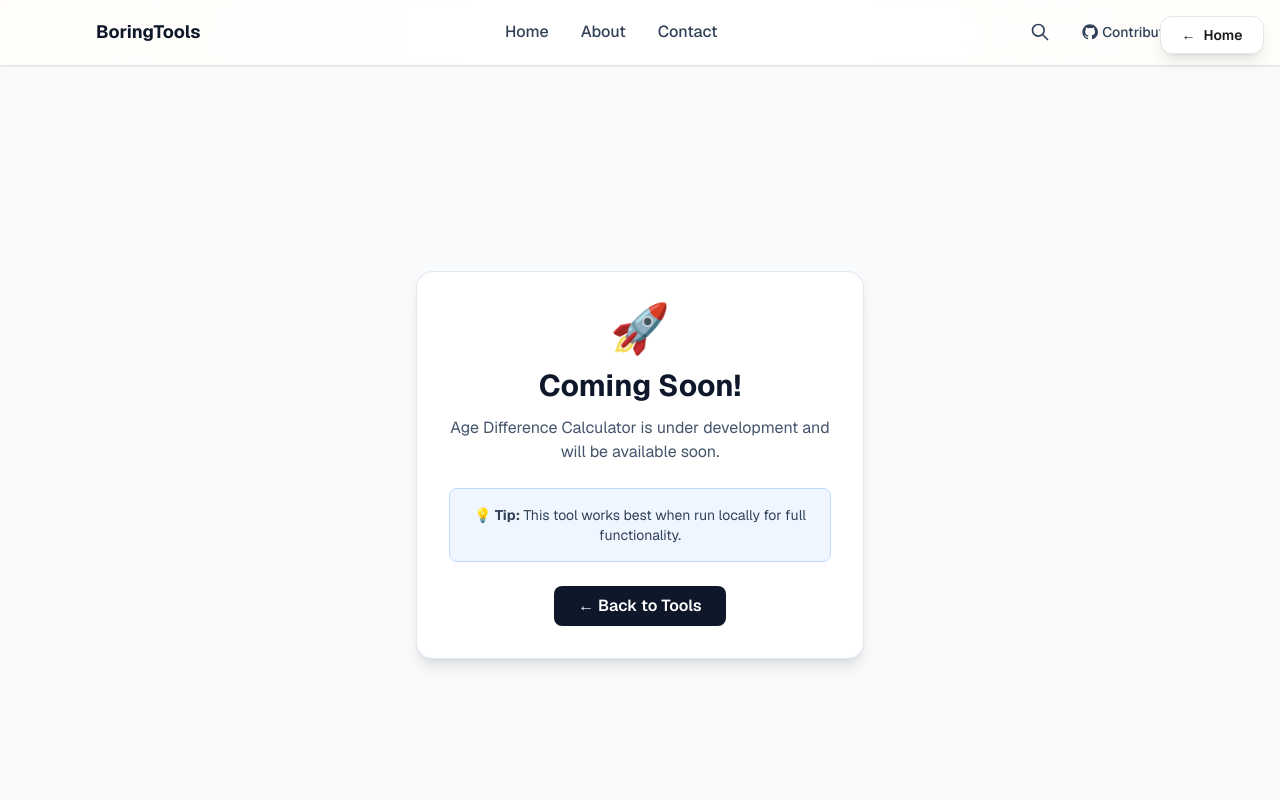
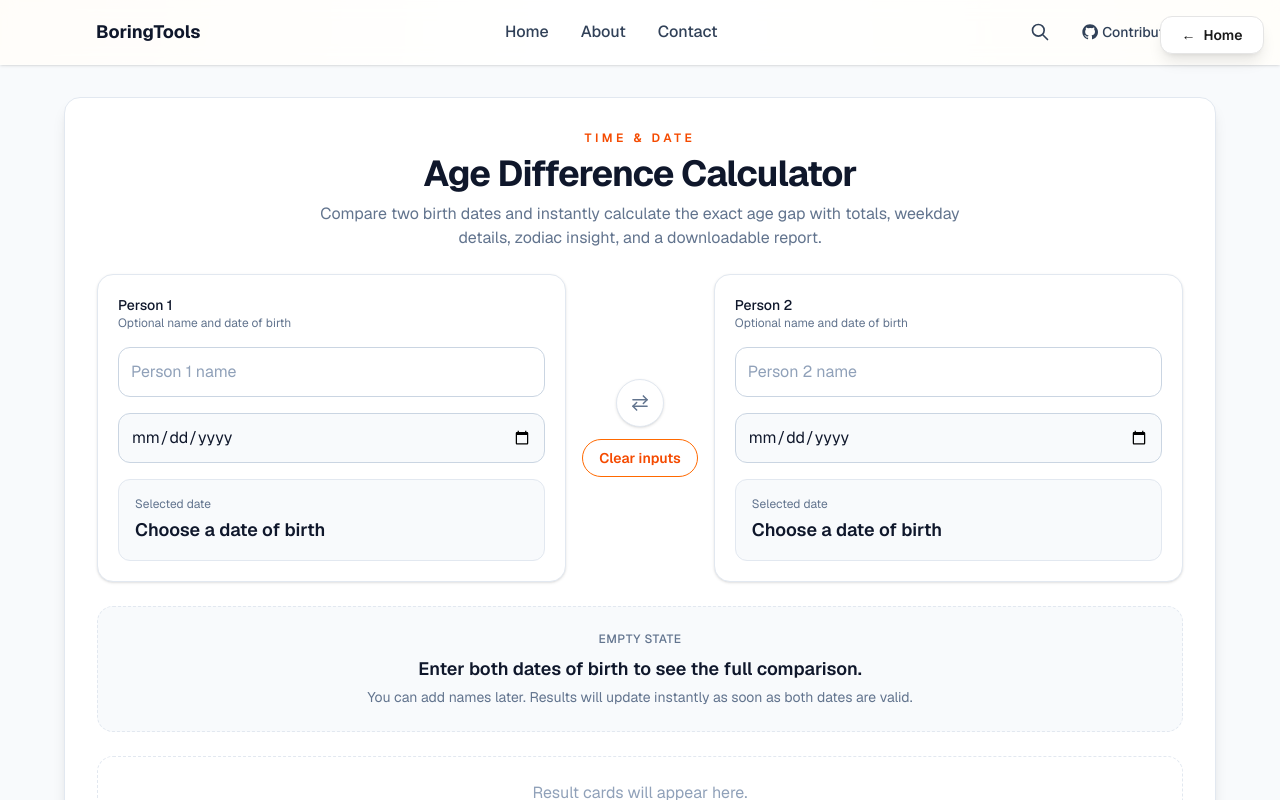
Before and after one commit to ius-sharma/boring-tools, a Next.js app: page /age-difference-calculator in a window 1280 px wide. Shown: the top 800 px of the page. Built offline with nearby package versions, Linux system fonts and the light colour scheme.

Commit message:
Promote age difference calculator to live

```diff
--- a/app/age-difference-calculator/page.jsx
+++ b/app/age-difference-calculator/page.jsx
@@ -5,7 +5,7 @@ import { useEffect, useMemo, useRef, useState } from "react";
 
 const DAY_MS = 86400000;
 const NUMBER_FORMAT = new Intl.NumberFormat("en-IN");
-const TOOL_STATUS = "upcoming";
+const TOOL_STATUS = "live";
 
 function parseDateInput(value) {
   if (!value) {
@@ -389,7 +389,7 @@ export default function AgeDifferenceCalculatorPage() {
   const skeletonVisible = Boolean(canUseResults && isAnimating);
 
   return (
-    <div className="min-h-screen bg-slate-50 flex items-center justify-center p-4 font-sans">
+    <div className="min-h-screen bg-slate-50 flex items-start justify-center p-4 sm:py-8 font-sans">
       <div className="bg-white shadow-lg rounded-2xl p-5 sm:p-8 w-full max-w-6xl border border-slate-200 flex flex-col gap-6">
         <div className="flex flex-col gap-2 items-center text-center">
           <p className="text-xs font-semibold uppercase tracking-[0.3em] text-orange-600">Time & Date</p>
--- a/app/page.jsx
+++ b/app/page.jsx
@@ -12,7 +12,7 @@ const tools = [
   { id: "can-i-trust-this-website", name: "Can I Trust This Website?", href: "/can-i-trust-this-website", category: "Security", description: "Check website trust signals before you share anything sensitive.", status: "Live", isNew: true },
   { id: "age-calculator", name: "Age Calculator", href: "/age-calculator", category: "Utility", description: "Calculate age from date of birth.", status: "Live" },
   { id: "birthday-countdown", name: "Birthday Countdown", href: "/birthday-countdown", category: "Time & Date", description: "Track time remaining until your next birthday.", status: "Live", isNew: true, isFeatured: true },
-  { id: "age-difference-calculator", name: "Age Difference Calculator", href: "/age-difference-calculator", category: "Time & Date", description: "Compare two birth dates and calculate the exact age gap.", status: "Upcoming", isNew: true },
+  { id: "age-difference-calculator", name: "Age Difference Calculator", href: "/age-difference-calculator", category: "Time & Date", description: "Compare two birth dates and calculate the exact age gap.", status: "Live", isNew: true, isFeatured: true },
   { id: "discount-calculator", name: "Discount Calculator", href: "/discount-calculator", category: "Finance", description: "Calculate discounts, savings, taxes, and final payable amounts.", status: "Upcoming", isNew: true },
   { id: "qr-generator", name: "QR Generator", href: "/qr-generator", category: "Developer", description: "Generate downloadable QR from text.", status: "Live" },
   { id: "unit-converter", name: "Unit Converter", href: "/unit-converter", category: "Utility", description: "Convert length, weight, temperature.", status: "Live" },
@@ -253,7 +253,7 @@ export default function Home() {
               </span>
             </div>
             <a
-              href="#explore"
+              href="#featured"
               onClick={() => document.getElementById("featured")?.scrollIntoView({ behavior: "smooth" })}
               className="inline-block bg-orange-500 text-white px-8 py-3 rounded-lg font-semibold hover:bg-orange-600 transition"
             >
```
Also changed, not shown: 1 other file (tests, documents, lock files or other folders).
